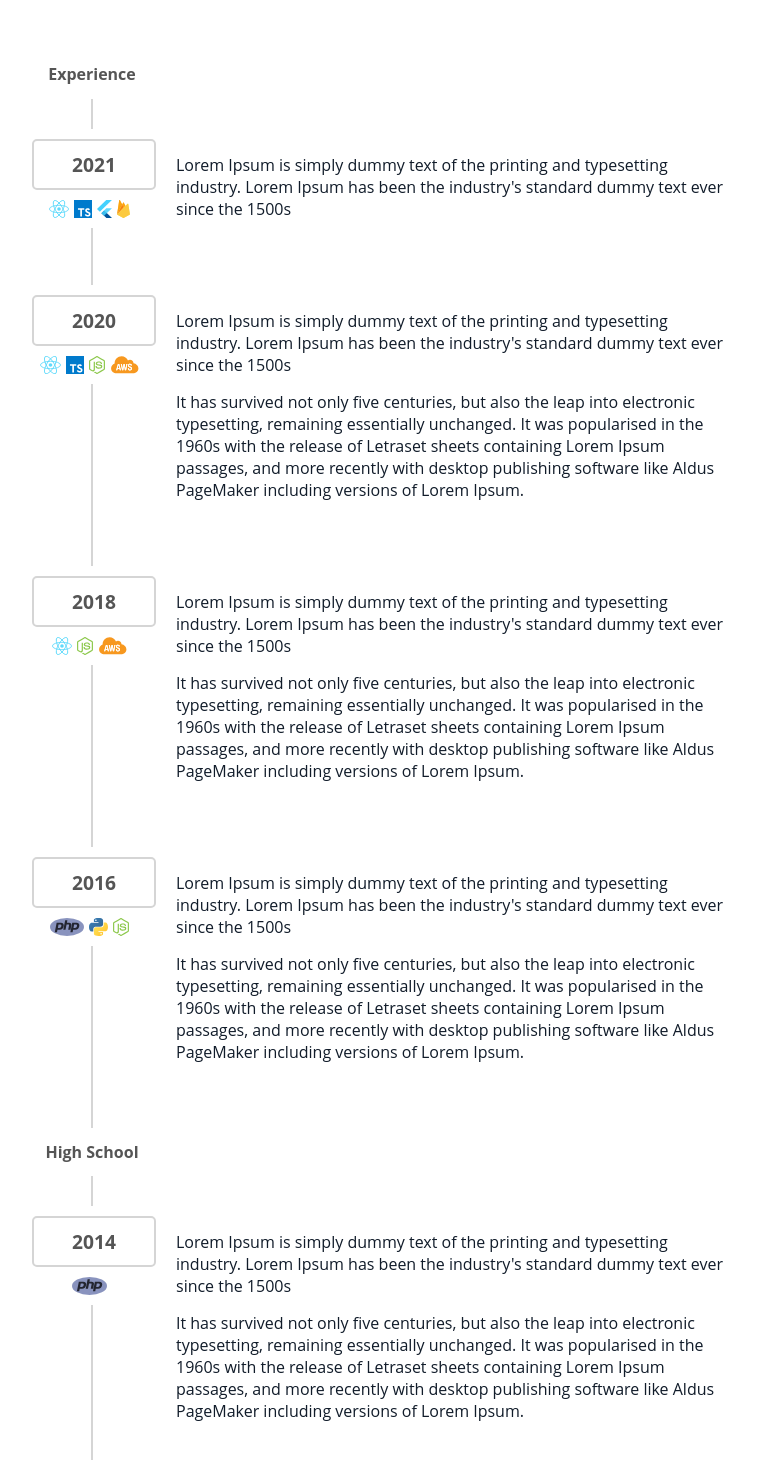
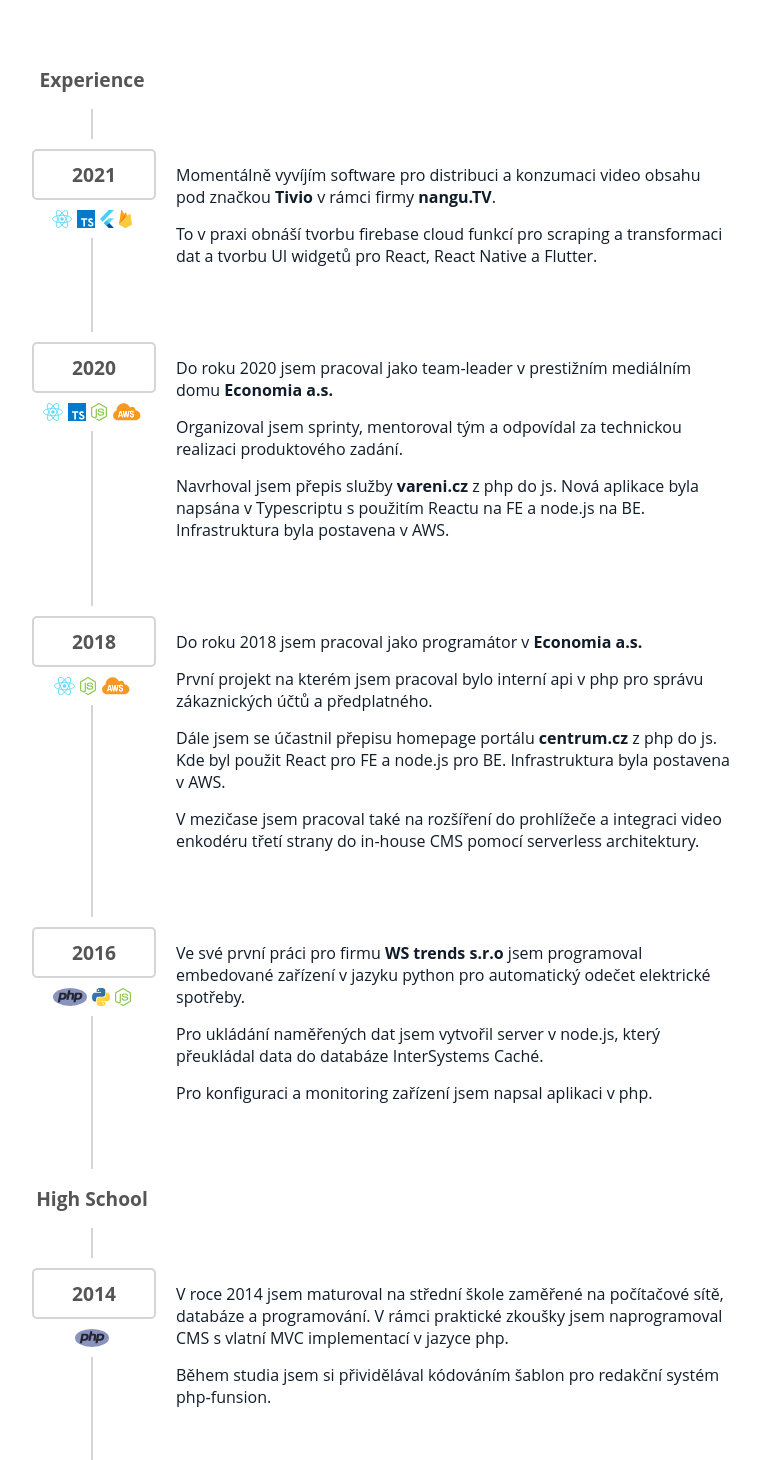
Before and after one commit to kxmatejka/krystof-m, a Next.js app: page /cv in a window 1280 px wide. Shown: the top 1460 px of the page, without its empty margins (18-778 px from the left). Built offline with nearby package versions, Linux system fonts and the light colour scheme.

Commit message:
add content of cv in czech

```diff
--- a/src/pages/cv/index.tsx
+++ b/src/pages/cv/index.tsx
@@ -12,7 +12,7 @@
 
 const Heading = styled.h2`
   color: #555555;
-  font-size: 1.0rem;
+  font-size: 1.2rem;
 
   width: ${TIMELINE_WIDTH}px;
   text-align: center;
@@ -34,7 +34,6 @@
   font-weight: bold;
   color: #555555;
   border: 2px #d5d5d5 solid;
-  //box-shadow: rgba(0, 0, 0, 0.15) 0px 15px 25px, rgba(0, 0, 0, 0.05) 0px 5px 10px;
 `
 
 const StyledTimeMarkChildern = styled.div`
@@ -48,6 +47,9 @@
 
   & > img {
     height: 18px;
+  }
+
+  & > img:not(:last-child) {
     margin-right: 5px;
   }
 `
@@ -61,14 +63,6 @@
       <StyledTimeMarkChildern>
         {children}
       </StyledTimeMarkChildern>
-    </div>
-  )
-}
-
-const Description = () => {
-  return (
-    <div>
-
     </div>
   )
 }
@@ -131,7 +125,8 @@
           <Timeline/>
         </TimeMarkLeftContainer>
         <TimeMarkDescription>
-          <p>Lorem Ipsum is simply dummy text of the printing and typesetting industry. Lorem Ipsum has been the industry's standard dummy text ever since the 1500s</p>
+          <p>Momentálně vyvíjím software pro distribuci a konzumaci video obsahu pod značkou <strong>Tivio</strong> v rámci firmy <strong>nangu.TV</strong>.</p>
+          <p>To v praxi obnáší tvorbu firebase cloud funkcí pro scraping a transformaci dat a tvorbu UI widgetů pro React, React Native a Flutter.</p>
         </TimeMarkDescription>
       </TimeMarkContainer>
       <TimeMarkContainer>
@@ -145,8 +140,9 @@
           <Timeline/>
         </TimeMarkLeftContainer>
         <TimeMarkDescription>
-          <p>Lorem Ipsum is simply dummy text of the printing and typesetting industry. Lorem Ipsum has been the industry's standard dummy text ever since the 1500s</p>
-          <p>It has survived not only five centuries, but also the leap into electronic typesetting, remaining essentially unchanged. It was popularised in the 1960s with the release of Letraset sheets containing Lorem Ipsum passages, and more recently with desktop publishing software like Aldus PageMaker including versions of Lorem Ipsum.</p>
+          <p>Do roku 2020 jsem pracoval jako team-leader v prestižním mediálním domu <strong>Economia a.s.</strong></p>
+          <p>Organizoval jsem sprinty, mentoroval tým a odpovídal za technickou realizaci produktového zadání.</p>
+          <p>Navrhoval jsem přepis služby <strong>vareni.cz</strong> z php do js. Nová aplikace byla napsána v Typescriptu s použitím Reactu na FE a node.js na BE. Infrastruktura byla postavena v AWS.</p>
         </TimeMarkDescription>
       </TimeMarkContainer>
       <TimeMarkContainer>
@@ -159,8 +155,10 @@
           <Timeline/>
         </TimeMarkLeftContainer>
         <TimeMarkDescription>
-          <p>Lorem Ipsum is simply dummy text of the printing and typesetting industry. Lorem Ipsum has been the industry's standard dummy text ever since the 1500s</p>
-          <p>It has survived not only five centuries, but also the leap into electronic typesetting, remaining essentially unchanged. It was popularised in the 1960s with the release of Letraset sheets containing Lorem Ipsum passages, and more recently with desktop publishing software like Aldus PageMaker including versions of Lorem Ipsum.</p>
+          <p>Do roku 2018 jsem pracoval jako programátor v <strong>Economia a.s.</strong></p>
+          <p>První projekt na kterém jsem pracoval bylo interní api v php pro správu zákaznických účtů a předplatného.</p>
+          <p>Dále jsem se účastnil přepisu homepage portálu <strong>centrum.cz</strong> z php do js. Kde byl použit React pro FE a node.js pro BE. Infrastruktura byla postavena v AWS.</p>
+          <p>V mezičase jsem pracoval také na rozšíření do prohlížeče a integraci video enkodéru třetí strany do in-house CMS pomocí serverless architektury.</p>
         </TimeMarkDescription>
       </TimeMarkContainer>
       <TimeMarkContainer>
@@ -173,8 +171,9 @@
           <Timeline/>
         </TimeMarkLeftContainer>
         <TimeMarkDescription>
-          <p>Lorem Ipsum is simply dummy text of the printing and typesetting industry. Lorem Ipsum has been the industry's standard dummy text ever since the 1500s</p>
-          <p>It has survived not only five centuries, but also the leap into electronic typesetting, remaining essentially unchanged. It was popularised in the 1960s with the release of Letraset sheets containing Lorem Ipsum passages, and more recently with desktop publishing software like Aldus PageMaker including versions of Lorem Ipsum.</p>
+          <p>Ve své první práci pro firmu <strong>WS trends s.r.o</strong> jsem programoval embedované zařízení v jazyku python pro automatický odečet elektrické spotřeby.</p>
+          <p>Pro ukládání naměřených dat jsem vytvořil server v node.js, který přeukládal data do databáze InterSystems Caché.</p>
+          <p>Pro konfiguraci a monitoring zařízení jsem napsal aplikaci v php.</p>
         </TimeMarkDescription>
       </TimeMarkContainer>
       <Heading>High School</Heading>
@@ -187,8 +186,8 @@
           <Timeline/>
         </TimeMarkLeftContainer>
         <TimeMarkDescription>
-          <p>Lorem Ipsum is simply dummy text of the printing and typesetting industry. Lorem Ipsum has been the industry's standard dummy text ever since the 1500s</p>
-          <p>It has survived not only five centuries, but also the leap into electronic typesetting, remaining essentially unchanged. It was popularised in the 1960s with the release of Letraset sheets containing Lorem Ipsum passages, and more recently with desktop publishing software like Aldus PageMaker including versions of Lorem Ipsum.</p>
+          <p>V roce 2014 jsem maturoval na střední škole zaměřené na počítačové sítě, databáze a programování. V rámci praktické zkoušky jsem naprogramoval CMS s vlatní MVC implementací v jazyce php.</p>
+          <p>Během studia jsem si přividělával kódováním šablon pro redakční systém php&#8209;funsion.</p>
         </TimeMarkDescription>
       </TimeMarkContainer>
     </Container>
```
